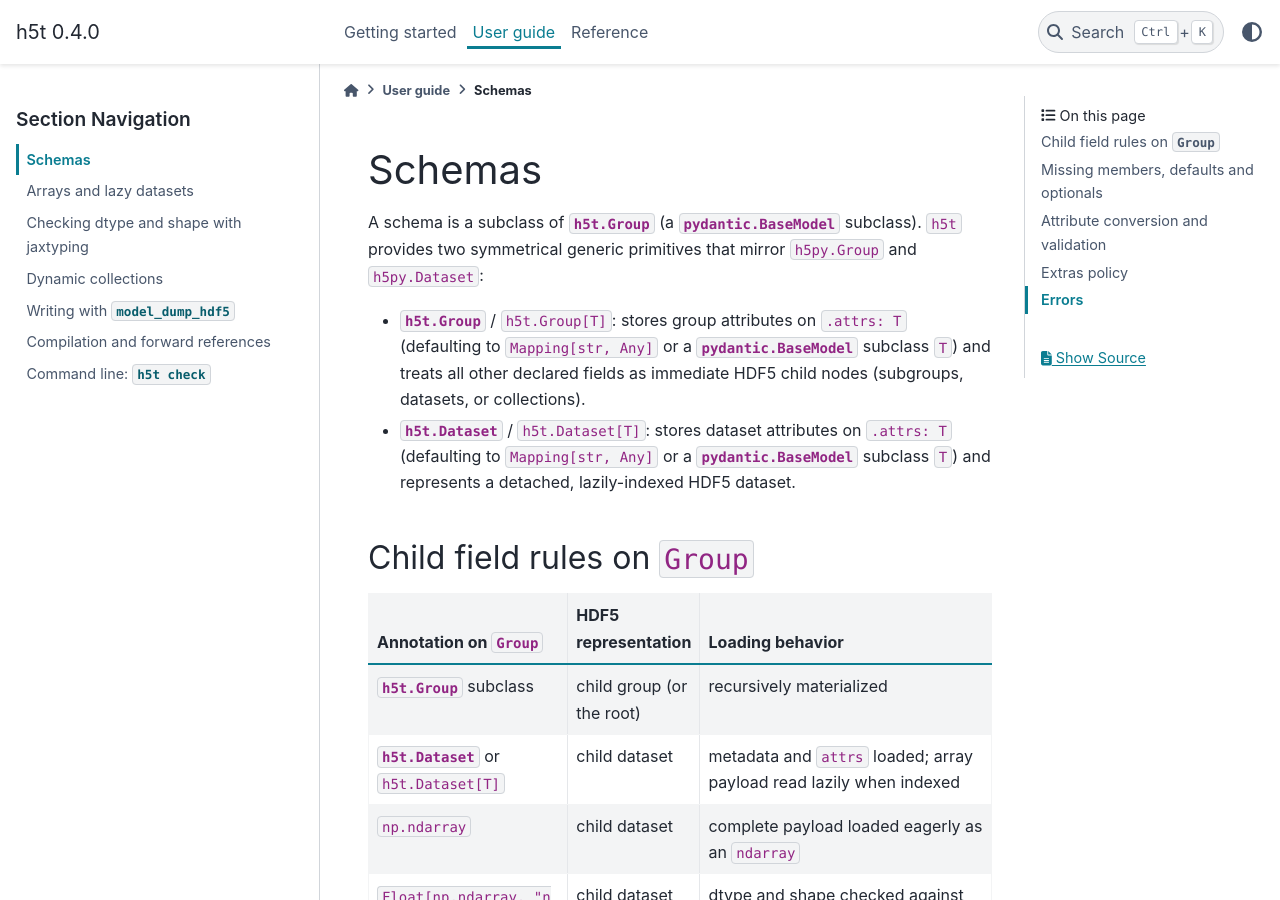
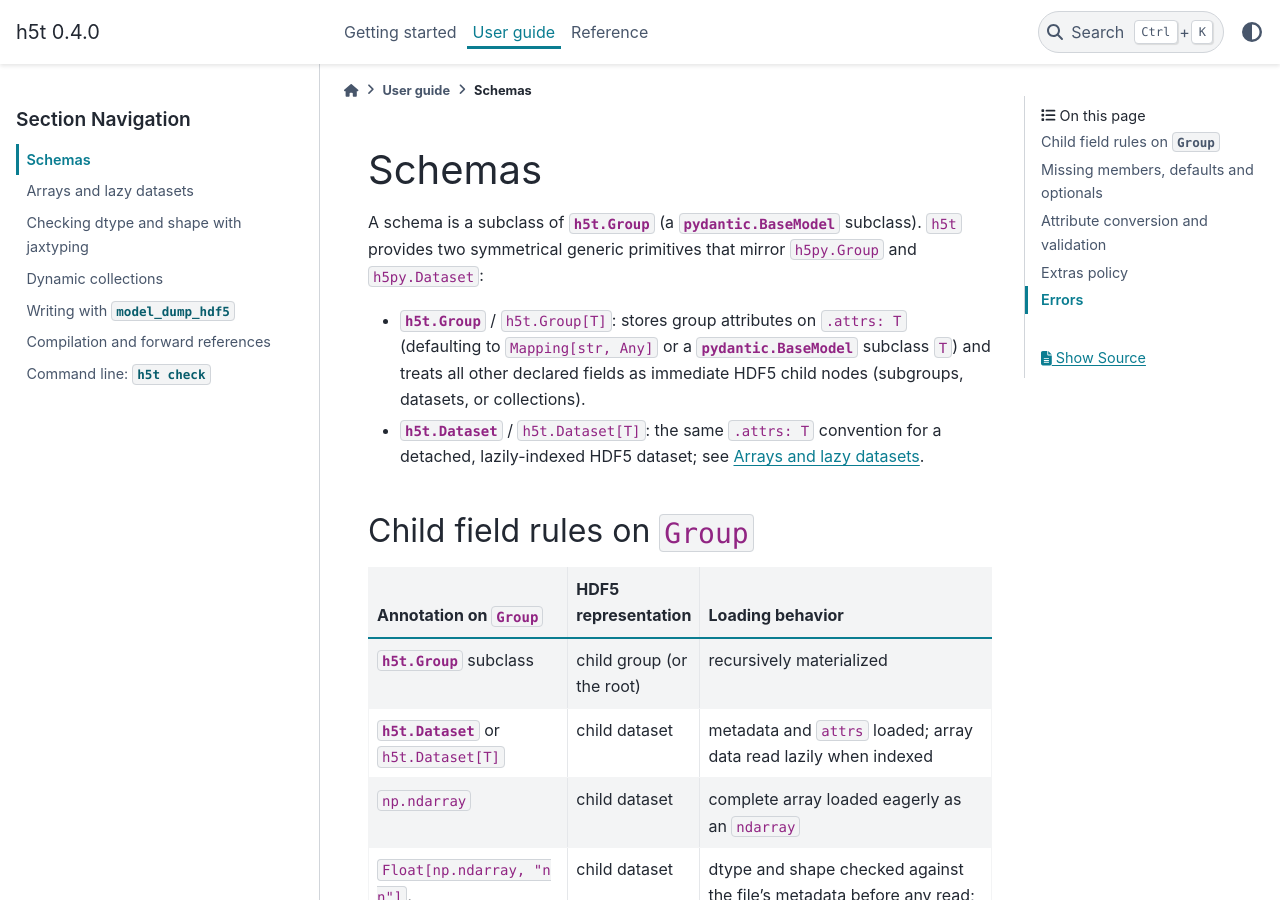
Before and after one commit to binado/h5t, a Sphinx documentation site: the page built from docs/user_guide/schemas.rst, in a window 1280 px wide and 900 px high. Built offline with Sphinx 7.4.7 and the PyData theme 0.15.4, drawn with Linux system fonts in a browser that asks for light colours; some of the changed text lies outside the part shown.

Commit message:
docs: replace payload/record wording and complete docstrings
- Use "array"/"data" instead of "payload", and name instances `group`,
  `result` or `loaded` instead of `record`, in code, tests, README and docs.
- Document OSError/TypeError on model_validate_hdf5 and model_dump_hdf5, and the
  new ValidationError cases on Dataset.open and Dataset.data.
- Document Dataset.__getitem__ and __array__ and list them in the API page.
- Add Group Notes on alias, extra="forbid" and Glob; fix the Dataset attrs default.
- Clarify that shapes and dtypes are checked only for jaxtyping annotations and
  that np.ndarray fields are eager while Dataset fields are lazy.
- Dedupe the Dataset description between schemas.rst and arrays.rst.

Co-Authored-By: Claude Sonnet 5.5 <noreply@anthropic.com>

```diff
--- a/docs/getting_started/quickstart.rst
+++ b/docs/getting_started/quickstart.rst
@@ -47,7 +47,7 @@ Lazy datasets
 -------------
 
 An :class:`h5t.Dataset` field remembers a dataset's shape, dtype, and validated ``attrs``,
-but doesn't read the array payload until you index it or access ``.data``:
+but doesn't read the array data until you index it or access ``.data``:
 
 .. code-block:: python
 
--- a/docs/reference/api.rst
+++ b/docs/reference/api.rst
@@ -10,7 +10,7 @@ Groups and datasets
    :members: model_validate_hdf5, model_dump_hdf5
 
 .. autoclass:: h5t.Dataset
-   :members: ndim, size, nbytes, data, read, open
+   :members: ndim, size, nbytes, data, read, open, __getitem__, __array__
 
 Markers
 -------
--- a/docs/user_guide/arrays.rst
+++ b/docs/user_guide/arrays.rst
@@ -5,12 +5,12 @@ Two ways to declare a dataset field
 -----------------------------------
 
 ``np.ndarray``
-    The complete payload is read eagerly into an ``ndarray`` while the file is open, and any
+    The complete array is read eagerly into an ``ndarray`` while the file is open, and any
     attributes on the dataset are ignored.
 
 :class:`h5t.Dataset` / ``h5t.Dataset[T]``
     A detached snapshot of the dataset's metadata (``filename``, ``path``, ``shape``,
-    ``dtype``) and validated ``attrs: T``. The array payload is read on demand when indexed
+    ``dtype``) and validated ``attrs: T``. The array data is read on demand when indexed
     or accessed via ``.data``. Custom ``Dataset`` subclasses are preserved too.
 
 Using a ``Dataset``
@@ -70,5 +70,5 @@ A loaded group is a snapshot, with deliberate lazy-read semantics for :class:`h5
 - A ``Dataset``'s first full read (`ds[()]`, `ds[:]`, ``.data``, or ``.read()``) reads the
   complete array from the file at that moment and caches it permanently on the instance.
 - ``.open()`` always opens the current file and yields the live ``h5py.Dataset``.
-- :meth:`h5t.Group.model_dump_hdf5` copies lazy payloads: an uncached ``Dataset`` is read from
+- :meth:`h5t.Group.model_dump_hdf5` copies lazy datasets: an uncached ``Dataset`` is read from
   its source file at dump time without caching it on your instance.
--- a/docs/user_guide/schemas.rst
+++ b/docs/user_guide/schemas.rst
@@ -8,9 +8,8 @@ A schema is a subclass of :class:`h5t.Group` (a :class:`pydantic.BaseModel` subc
 - :class:`h5t.Group` / ``h5t.Group[T]``: stores group attributes on ``.attrs: T`` (defaulting
   to ``Mapping[str, Any]`` or a :class:`pydantic.BaseModel` subclass ``T``) and treats all
   other declared fields as immediate HDF5 child nodes (subgroups, datasets, or collections).
-- :class:`h5t.Dataset` / ``h5t.Dataset[T]``: stores dataset attributes on ``.attrs: T``
-  (defaulting to ``Mapping[str, Any]`` or a :class:`pydantic.BaseModel` subclass ``T``) and
-  represents a detached, lazily-indexed HDF5 dataset.
+- :class:`h5t.Dataset` / ``h5t.Dataset[T]``: the same ``.attrs: T`` convention for a
+  detached, lazily-indexed HDF5 dataset; see :doc:`arrays`.
 
 Child field rules on ``Group``
 ------------------------------
@@ -27,10 +26,10 @@ Child field rules on ``Group``
      - recursively materialized
    * - :class:`h5t.Dataset` or ``h5t.Dataset[T]``
      - child dataset
-     - metadata and ``attrs`` loaded; array payload read lazily when indexed
+     - metadata and ``attrs`` loaded; array data read lazily when indexed
    * - ``np.ndarray``
      - child dataset
-     - complete payload loaded eagerly as an ``ndarray``
+     - complete array loaded eagerly as an ``ndarray``
    * - ``Float[np.ndarray, "n n"]``, ``Float[h5t.Dataset[T], "n _"]`` (jaxtyping)
      - child dataset
      - dtype and shape checked against the file's metadata before any read; otherwise
--- a/docs/user_guide/writing.rst
+++ b/docs/user_guide/writing.rst
@@ -55,10 +55,10 @@ Validation first, rollback on failure
 -------------------------------------
 
 The whole group tree is validated, jaxtyping shapes are checked, and every :class:`h5t.Dataset`
-payload is read *before* the file is opened, so an invalid model never touches the target
+data is read *before* the file is opened, so an invalid model never touches the target
 (and saving into the file a lazy ``Dataset`` came from is safe). If the write itself fails,
 the new file is removed; with ``mode="a"`` the group that ``model_dump_hdf5`` created is
 removed on a best-effort basis.
 
-Lazy payloads are copied: an uncached ``Dataset`` is read from its source file at save time,
+Lazy datasets are copied: an uncached ``Dataset`` is read from its source file at save time,
 without caching it on your instance.
```
Also changed, not shown: other parts of docs/getting_started/quickstart.rst (+2 -2 lines), other parts of docs/user_guide/schemas.rst (+2 -2 lines), README.md (+5 -4 lines), docs/index.rst (+5 -3 lines), 9 other files.
